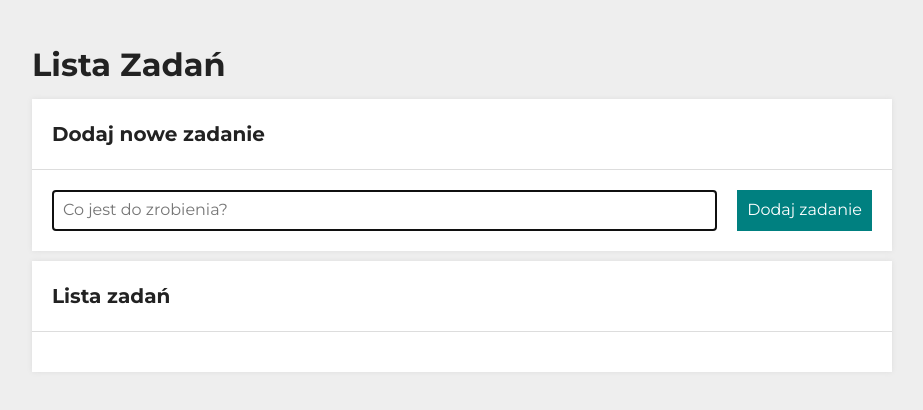
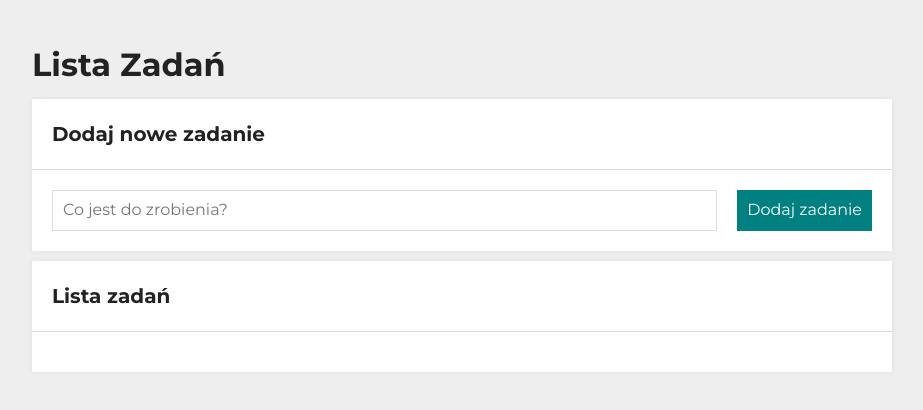
Before and after one commit to RadekW86/To-do-List, a React (Create React App) app: page / in a window 1280 px wide. Shown: the top 410 px of the page, without its empty margins (178-1101 px from the left). Built offline with nearby package versions, Linux system fonts and the light colour scheme.

Commit message:
remaned dummy variable, modified form focus

```diff
--- a/src/App.js
+++ b/src/App.js
@@ -1,4 +1,3 @@
-import { useState } from "react";
 import Buttons from "./Container/Section/Buttons";
 import Container from "./Container";
 import Form from "./Container/Section/Form";
@@ -8,14 +7,12 @@ import Section from "./Container/Section";
 import { useTasks } from "./useTasks";
 
 function App() {
-
   const {
     taskTable,
     removeTask,
     toggleTaskDone,
     markAllDone,
     addNewTask,
-    inputRef,
     hideDone,
     toggleHideDone,
   } = useTasks();
@@ -25,7 +22,7 @@ function App() {
       <Header title="Lista Zadań" />
       <Section
         title="Dodaj nowe zadanie"
-        body={<Form addNewTask={addNewTask} inputRef={inputRef} />}
+        body={<Form addNewTask={addNewTask} />}
       />
       <Section
         title="Lista zadań"
--- a/src/Container/Section/Form/index.js
+++ b/src/Container/Section/Form/index.js
@@ -1,8 +1,9 @@
-import { useState } from "react";
+import { useState, useRef } from "react";
 import { StyledForm, StyledFormInput, StyledAddButton } from "./styled.js";
 
 const Form = (props) => {
   const [newTaskContent, setNewTaskContent] = useState("");
+  const inputRef = useRef(null);
 
   const onFormSubmit = (event) => {
     event.preventDefault();
@@ -13,6 +14,7 @@ const Form = (props) => {
       props.addNewTask(trimmedInput);
     }
 
+    inputRef.current.focus();
     setNewTaskContent("");
   };
 
@@ -21,7 +23,7 @@ const Form = (props) => {
       <StyledFormInput
         value={newTaskContent}
         placeholder="Co jest do zrobienia?"
-        ref={props.inputRef}
+        ref={inputRef}
         onChange={(event) => setNewTaskContent(event.target.value)}
       />
       <StyledAddButton>Dodaj zadanie</StyledAddButton>
--- a/src/useTasks.js
+++ b/src/useTasks.js
@@ -2,14 +2,9 @@ import { useState, useEffect, useRef } from "react";
 
 export const useTasks = () => {
   const [hideDone, setHideDone] = useState(false);
-  const inputRef = useRef(null);
   const [taskTable, setTaskTable] = useState(
     JSON.parse(localStorage.getItem("tasks")) || []
   );
-
-  useEffect(() => {
-    inputRef.current.focus();
-  }, [taskTable]);
 
   useEffect(() => {
     localStorage.setItem("tasks", JSON.stringify(taskTable));
@@ -20,28 +15,33 @@ export const useTasks = () => {
   };
 
   const removeTask = (id) => {
-    setTaskTable((taskTable) => taskTable.filter((task) => task.id !== id));
+    setTaskTable((previousTaskTable) =>
+      previousTaskTable.filter((task) => task.id !== id)
+    );
   };
 
   const toggleTaskDone = (id) => {
-    setTaskTable((taskTable) =>
-      taskTable.map((task) =>
+    setTaskTable((previousTaskTable) =>
+      previousTaskTable.map((task) =>
         task.id === id ? { ...task, done: !task.done } : task
       )
     );
   };
 
   const markAllDone = () => {
-    setTaskTable((taskTable) =>
-      taskTable.map((task) => ({ ...task, done: true }))
+    setTaskTable((previousTaskTable) =>
+      previousTaskTable.map((task) => ({ ...task, done: true }))
     );
   };
 
   const addNewTask = (content) => {
-    setTaskTable((taskTable) => [
-      ...taskTable,
+    setTaskTable((previousTaskTable) => [
+      ...previousTaskTable,
       {
-        id: taskTable.length === 0 ? 1 : taskTable[taskTable.length - 1].id + 1,
+        id:
+          previousTaskTable.length === 0
+            ? 1
+            : previousTaskTable[previousTaskTable.length - 1].id + 1,
         content,
         done: false,
       },
@@ -54,7 +54,6 @@ export const useTasks = () => {
     toggleTaskDone,
     markAllDone,
     addNewTask,
-    inputRef,
     hideDone,
     toggleHideDone,
   };
```
